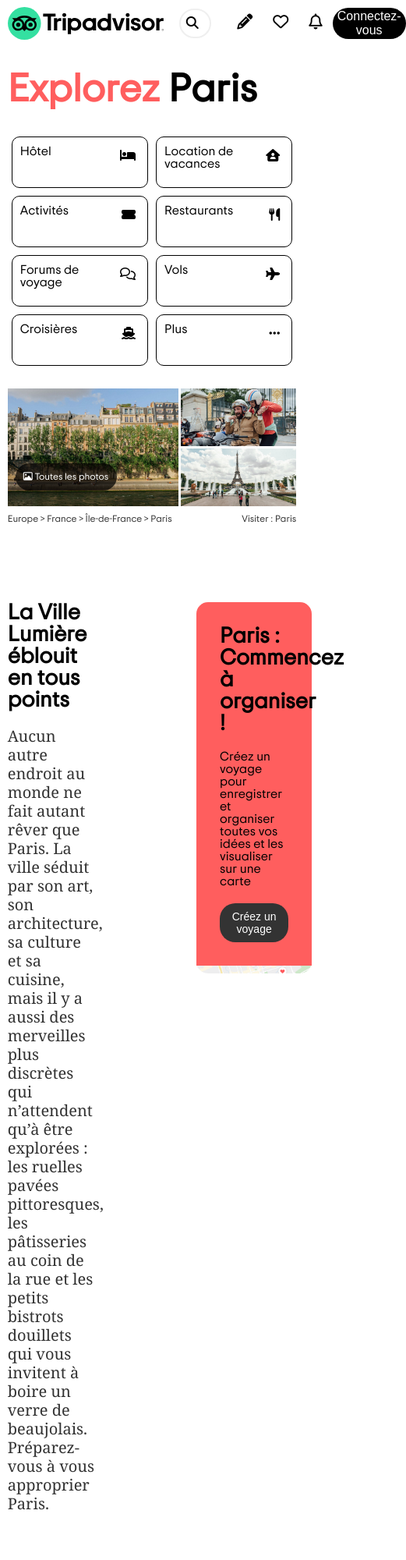
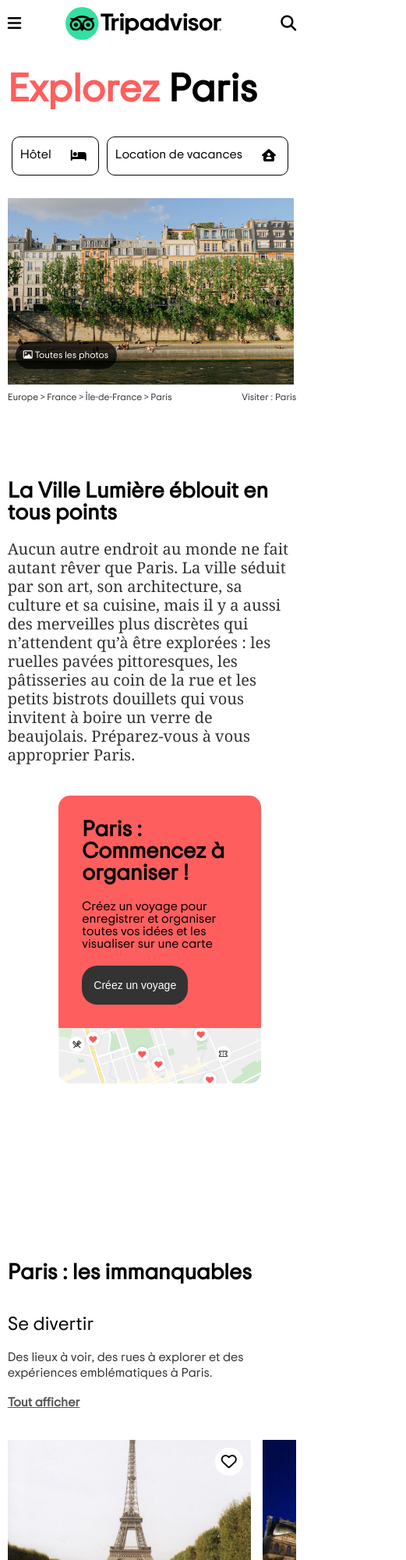
Before and after one commit to Nocoart/Tripadvisor-front, a plain HTML site: page index.html in a window 390 px wide. Shown: the top 2000 px of the page at 78% size, 521 px wide, since content can reach past the window. Drawn offline with Linux system fonts and the light colour scheme.

Commit message:
tablet & mobile responsiveness added

```diff
--- a/assets/css/style.css
+++ b/assets/css/style.css
@@ -43,6 +43,11 @@ header .container {
 	margin-bottom: 0px;
 }
 
+.logo-and-search {
+	display: flex;
+	flex: 1.5;
+}
+
 /* logo */
 
 header #logo {
@@ -54,13 +59,13 @@ header #logo {
 
 header .search-field {
 	flex: 1;
+	max-width: 400px;
 	margin-right: 20px;
 	height: 38px;
 	border: solid var(--light-grey) 2px;
 	border-radius: 19px;
 	background-color: white;
 	white-space: nowrap;
-	max-width: 340px;
 }
 header .search-field i {
 	padding: 7px 7px;
@@ -119,9 +124,29 @@ header ul {
 	cursor: pointer;
 }
 
-@media screen and (max-width: 1024px) {
+@media (max-width: 1024px) {
 	header ul li span {
 		display: none;
+	}
+}
+
+.breakpoint768 {
+	display: none;
+}
+
+@media (max-width: 768px) {
+	header ul {
+		display: none;
+	}
+	.search-field {
+		display: none;
+	}
+	.logo-and-search {
+		justify-content: center;
+	}
+	i.breakpoint768 {
+		display: initial;
+		font-size: 20px;
 	}
 }
 
@@ -188,18 +213,28 @@ nav.navbar ul li a:hover {
 	padding: 15px;
 }
 
-@media screen and (min-width: 1184px) {
+@media (min-width: 1184px) {
 	.secondary-navbar li.no-display {
 		display: none;
 	}
 }
-@media screen and (max-width: 1184px) {
+@media (max-width: 1184px) {
 	.secondary-navbar ul {
 		flex-wrap: wrap;
 	}
 	.flex-break {
 		flex-basis: 100%;
-		background-color: violet;
+	}
+}
+
+@media (max-width: 768px) {
+	.secondary-navbar ul {
+		flex-wrap: nowrap;
+		white-space: nowrap;
+	}
+	.secondary-navbar ul li {
+		height: 50px;
+		line-height: 25px;
 	}
 }
 /* SECTION */
@@ -259,6 +294,12 @@ nav.navbar ul li a:hover {
 	flex: 1;
 }
 
+@media (max-width: 768px) {
+	.small-pic {
+		display: none;
+	}
+}
+
 .small-pic img {
 	margin-bottom: 3px;
 }
@@ -285,6 +326,25 @@ div.links p {
 .second-section {
 	display: flex;
 	margin-bottom: 300px;
+}
+
+@media (max-width: 768px) {
+	.second-section {
+		flex-direction: column;
+		align-items: center;
+	}
+	.second-section div.description {
+		width: 100%;
+		padding: 0;
+		margin-bottom: 40px;
+	}
+
+	.second-section aside {
+		position: relative;
+		width: 70%;
+		justify-content: center;
+		align-items: center;
+	}
 }
 
 .second-section .description {
@@ -368,6 +428,18 @@ h4 {
 	gap: 5px;
 }
 
+@media (max-width: 768px) {
+	.secondary-carousel {
+		margin: 40px 0 80px 0;
+		display: initial;
+		justify-content: space-between;
+		gap: 5px;
+	}
+	.secondary-carousel .description {
+		margin: 40px 0;
+	}
+}
+
 .secondary-carousel .description {
 	flex: 1;
 }
@@ -402,9 +474,14 @@ h4 {
 }
 
 .secondary-carousel .carousel-pic {
-	max-height: 250px;
 	position: relative;
 }
+@media (max-width: 768px) {
+	.carte {
+		min-width: 80vw;
+	}
+}
+
 .carte:hover .actual-pic {
 	opacity: 0.8;
 	transition: 0.3s;
--- a/index.html
+++ b/index.html
@@ -20,6 +20,8 @@
 
 	<header>
 		<div class="container">
+			<i class="fas fa-bars breakpoint768"></i>
+			<div class="logo-and-search">
 				<img
 					id="logo"
 					src="./assets/img/Tripadvisor_lockup_horizontal_secondary_registered.svg"
@@ -29,6 +31,8 @@
 					<i class="fas fa-search"></i>
 					<input type="text" />
 				</div>
+			</div>
+			<i class="fas fa-search breakpoint768"></i>
 			<nav class="primary-nav">
 				<ul>
 					<li>
@@ -116,6 +120,7 @@
 				</aside>
 			</section>
 			<section class="third-section">
+				<h2>Paris : les immanquables</h2>
 				<!-- SE DIVERTIR  -->
 				<div class="secondary-carousel">
 					<div class="description">
```
Lines whose indentation alone changed are shown as unchanged.
